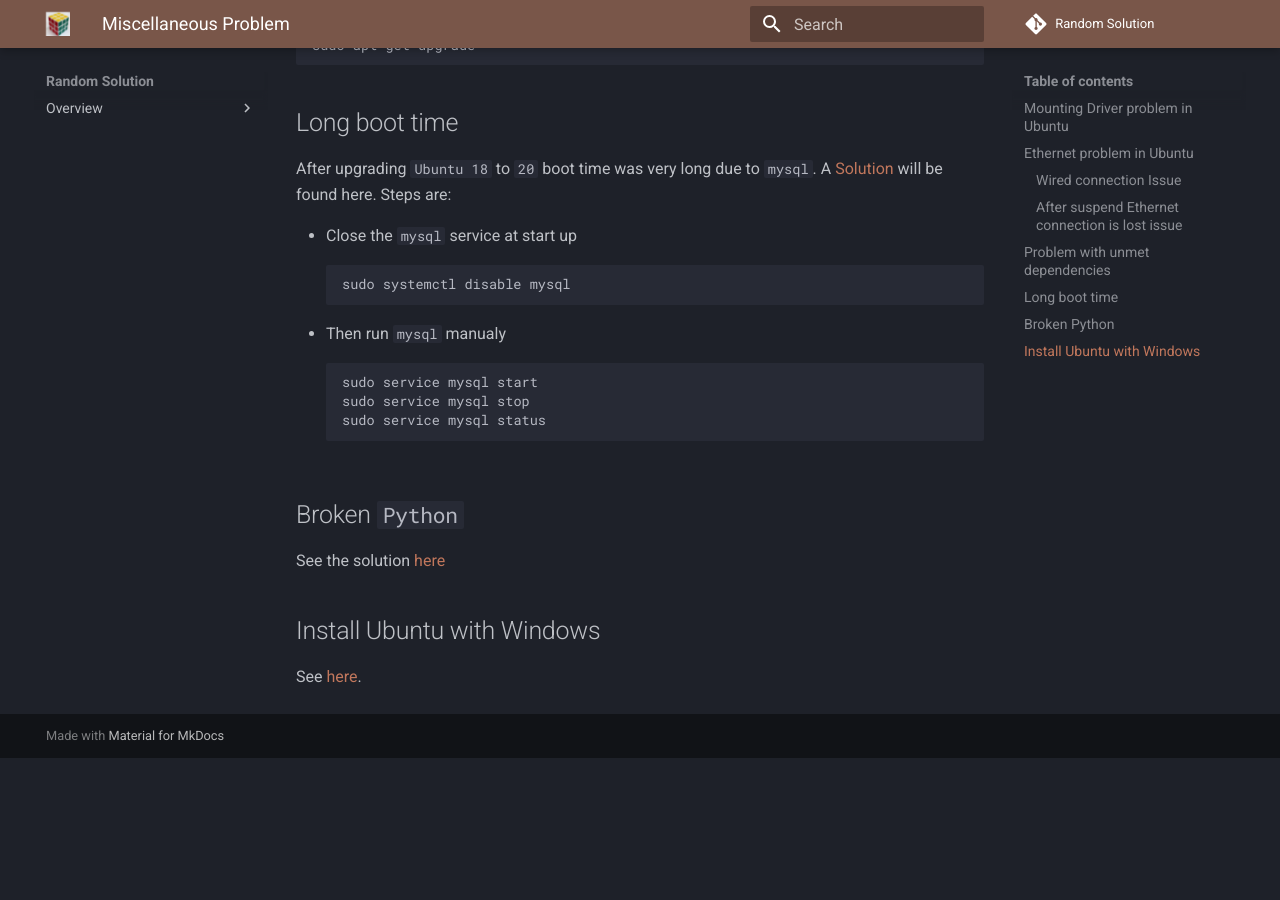
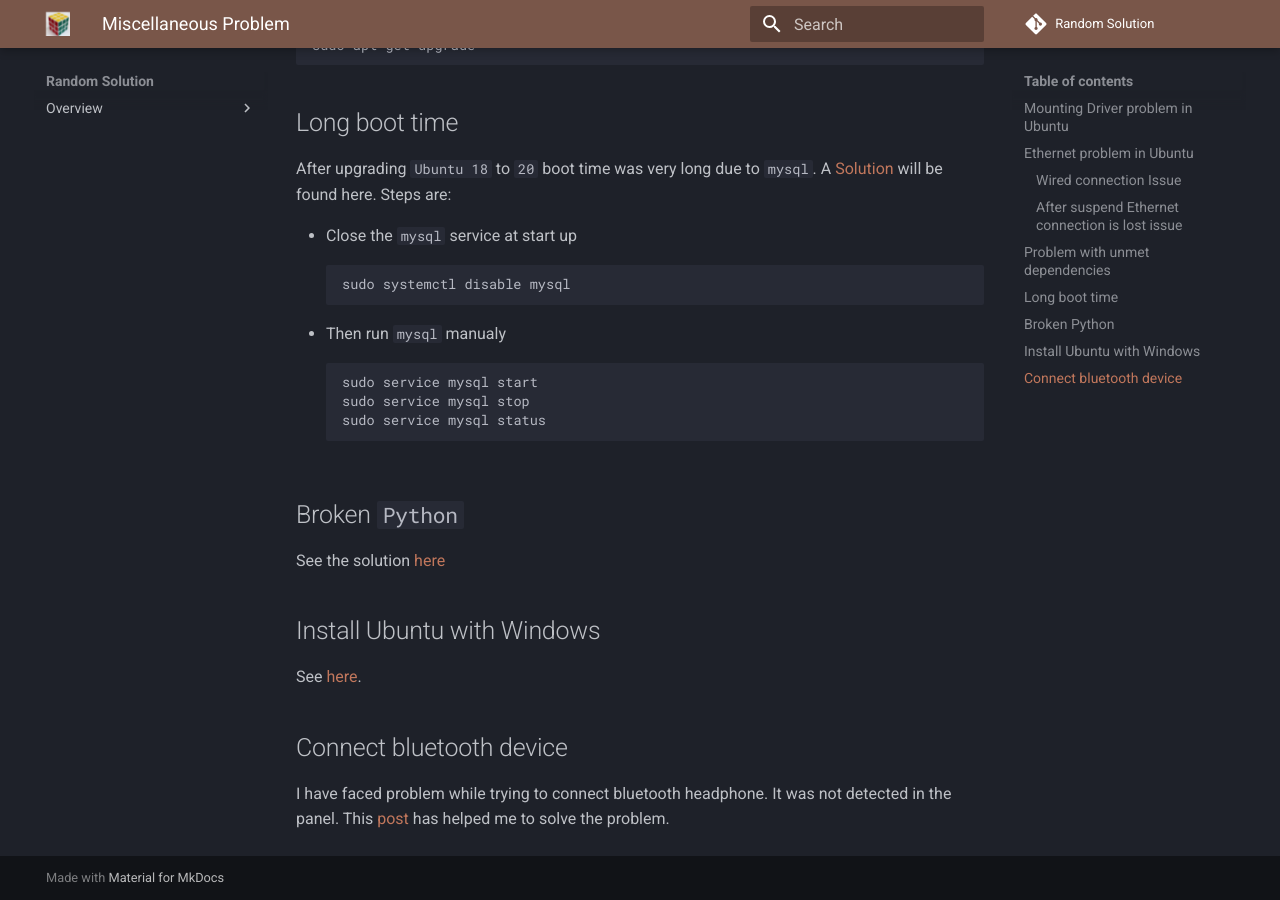
Before and after one commit to atifkarim/random_solution, an MkDocs documentation site: the page built from docs/miscellaneous_problem.md, in a window 1280 px wide and 900 px high, scrolled down 1768 px. Built offline with MkDocs 1.6.1 and Material for MkDocs 9.7.7, drawn with Linux system fonts in a browser that asks for light colours; comment, search, counter and statistics services are not loaded; before the commit the page ends 2526 px from its top, so only the background shows below that.

Commit message:
add bluetooth headphone

```diff
--- a/docs/miscellaneous_problem.md
+++ b/docs/miscellaneous_problem.md
@@ -99,3 +99,7 @@ See the solution [here](https://stackoverflow.com/a/46960872/10634362)
 ## Install Ubuntu with Windows
 
 See [here](https://medium.com/linuxforeveryone/how-to-install-ubuntu-20-04-and-dual-boot-alongside-windows-10-323a85271a73).
+
+## Connect bluetooth device
+
+I have faced problem while trying to connect bluetooth headphone. It was not detected in the panel. This [post](https://medium.com/@karankajrolkar/ubuntu-20-04-bluetooth-earphones-not-connecting-ed2df2ef5a3d) has helped me to solve the problem.
```
